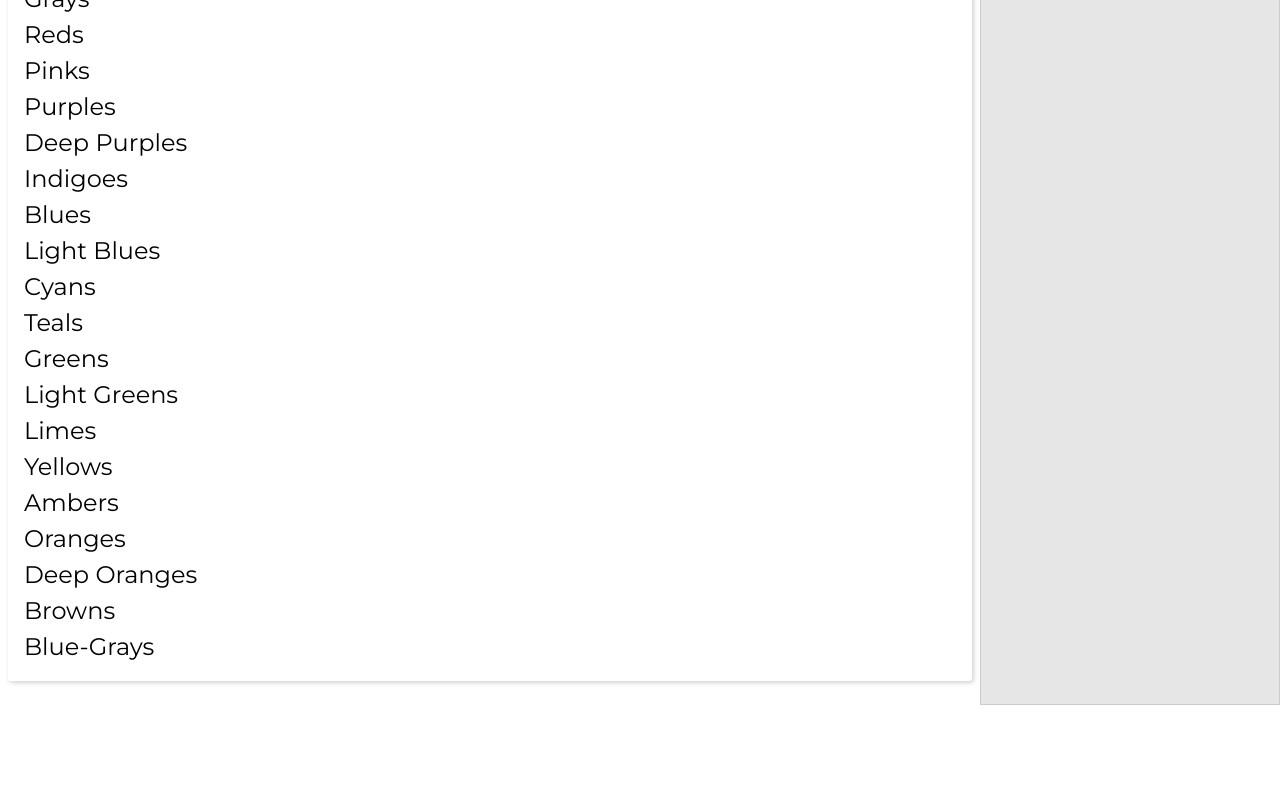
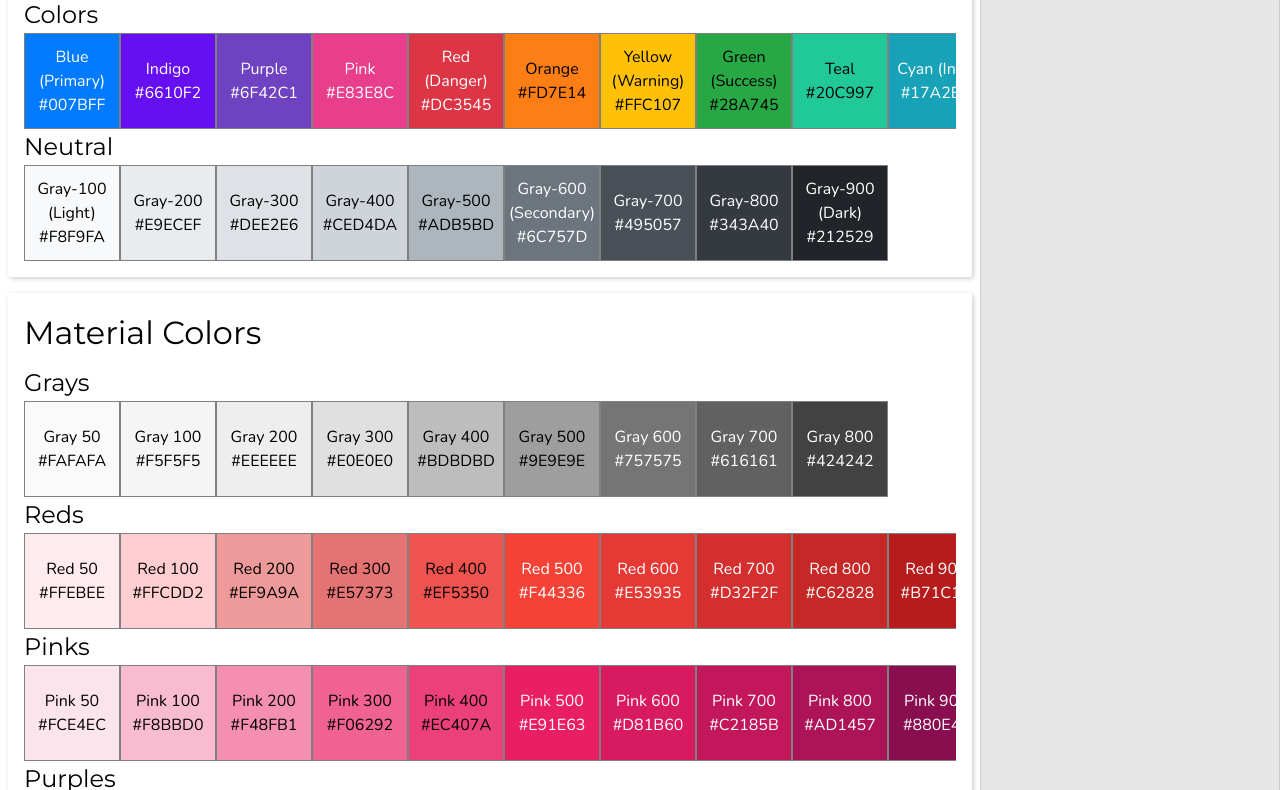
Before and after one commit to davinaleong/proj-color-palette, a website: page index.html in a window 1280 px wide. Shown: the part 601-1391 px from the top of the page. Before the commit the page ends 1306 px from the top, so only its background shows below. Drawn offline with nearby package versions, Linux system fonts and the light colour scheme.

Commit message:
Rendered swatches

```diff
--- a/scripts/main.js
+++ b/scripts/main.js
@@ -5,7 +5,8 @@ const colorGroupsEl = document.querySelector(`[data-element=color-groups]`);
 
 let colorGroupsHtml = ``;
 
-data.forEach(({ name, colors }) => {
+data.forEach(({ name, colors }, index) => {
+  const colorGroupName = name;
   let swatchGroupsHtml = ``;
 
   colors.forEach(({ name, count, swatches }) => {
@@ -15,17 +16,24 @@ data.forEach(({ name, colors }) => {
       name != `` ? `<h3 class="swatch-heading">${name}</h3>` : ``;
 
     swatches.forEach(({ name, hex, rgb, hsl, text }) => {
-      //
+      swatchesHtml += `
+            <div class="swatch" style="--clr-swatch: ${text}; --clr-swatch-bg: ${hex};"
+                data-group="${colorGroupName}" data-name="${name}" data-hex="${hex}" data-rgb="${rgb}" data-hsl="${hsl}"
+                >
+                <div class="swatch-title">${name}</div>
+                <div class="swatch-value">${hex}</div>
+            </div>
+        `;
     });
 
     swatchGroupsHtml += `<div class="swatch-group">
         ${swatchHeadingHtml}
-        <div class="swatches" style="--swatch-count: ${count}"></div>
+        <div class="swatches" style="--swatch-count: ${count}">${swatchesHtml}</div>
     </div>`;
   });
 
   colorGroupsHtml += `
-        <div class="color-group">
+        <div id="cg-${index + 1}" class="color-group">
             <h2 class="color-heading">${name}</h2>
             ${swatchGroupsHtml}
         </div>
--- a/styles/main.css
+++ b/styles/main.css
@@ -309,7 +309,8 @@ hr {
   --swatch-count: 1;
   display: flex;
   overflow-x: auto;
-  max-width: calc(var(--swatch-size) * var(--swatch-count));
+  max-width: 100%;
+  width: calc(var(--swatch-size) * var(--swatch-count));
 }
 
 .swatch {
@@ -326,6 +327,7 @@ hr {
   width: var(--swatch-size);
   height: var(--swatch-size);
   border: thin solid var(--clr-grey-500);
+  text-align: center;
 }
 
 .swatch-value {
```
